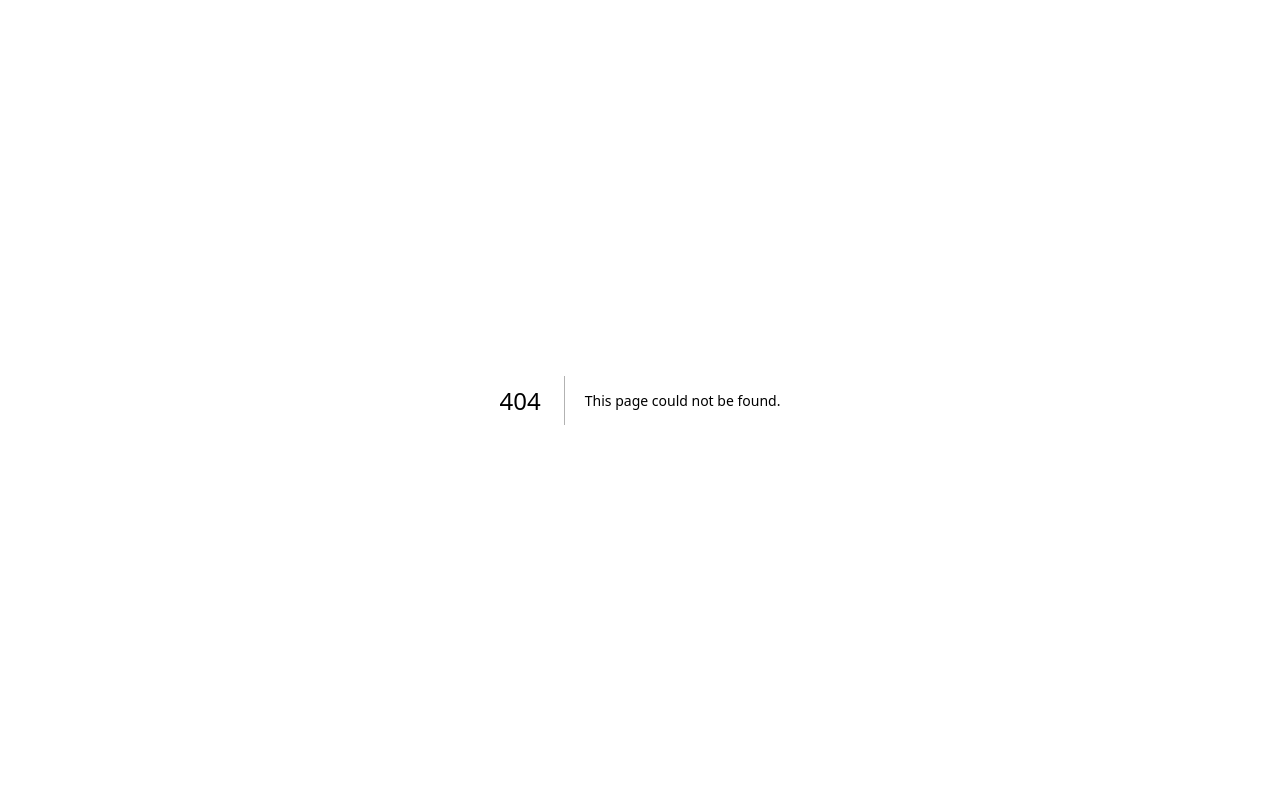
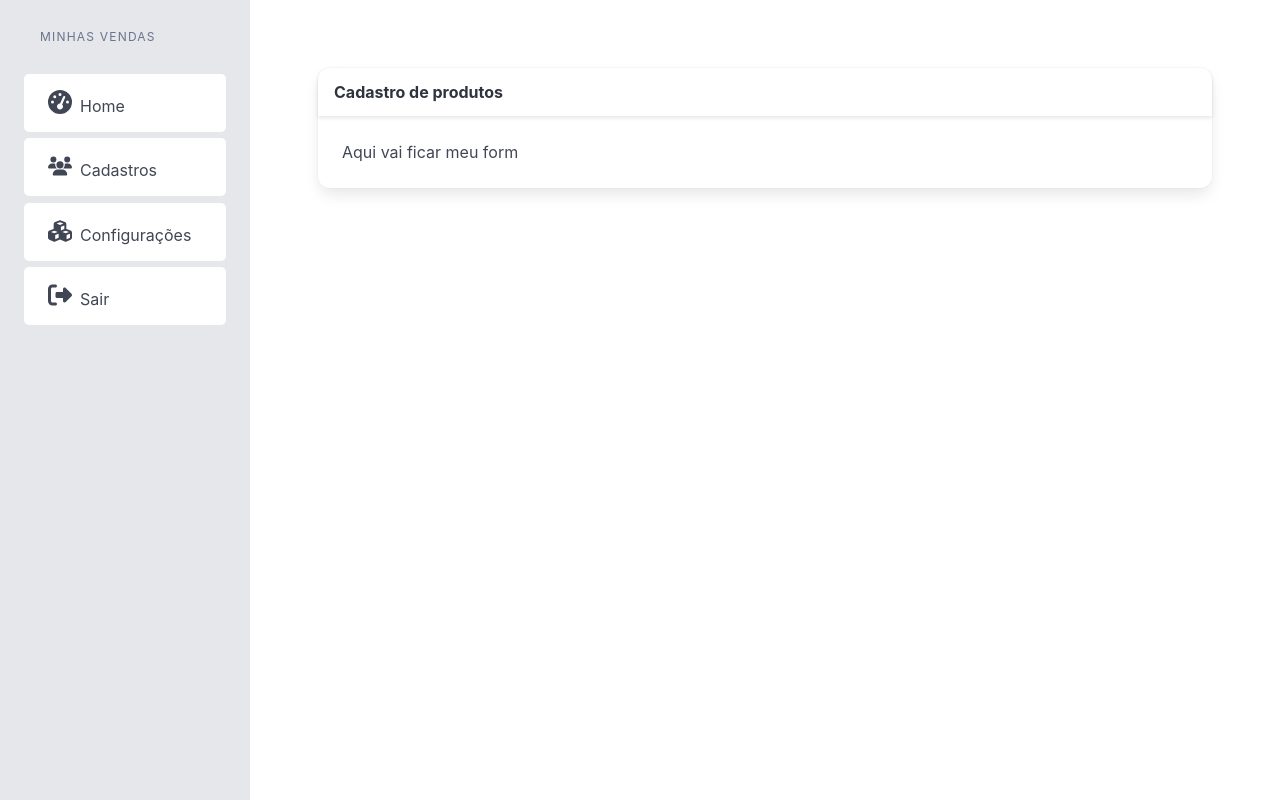
Before and after one commit to emersonpessoa01/vendas-app, a Next.js app: page /pages/cadastro/produtos in a window 1280 px wide. Before the commit this address had no page. Built offline with nearby package versions, Linux system fonts and the light colour scheme.

Commit message:
Upload initial :rocket:

```diff
--- a/src/app/layout.tsx
+++ b/src/app/layout.tsx
@@ -25,7 +25,6 @@ export default function RootLayout({
   return (
     <html lang="pt-BR">
       <body className={`${geistSans.variable} ${geistMono.variable} antialiased`}>
-
         {children}
       </body>
     </html>
--- a/src/app/page.tsx
+++ b/src/app/page.tsx
@@ -5,7 +5,7 @@ export default function Home() {
   return (
     <div>
       {/* <h1>Página Home</h1> */}
-      <Layout />
+      <Layout titulo="Cadastro de produtos">Aqui vai ficar meu form</Layout>;
     </div>
   );
 }
--- /dev/null
+++ b/src/app/pages/cadastro/produtos/page.tsx
@@ -0,0 +1,2 @@
+import { CadastroProdutos } from "components";
+export default CadastroProdutos;
--- a/src/app/pages/cadastros/cadastro/index.tsx
+++ /dev/null
@@ -1,3 +0,0 @@
-import {CadastroProdutos} from "components"
-
-export default CadastroProdutos;
--- a/src/app/pages/contatos/page.tsx
+++ /dev/null
@@ -1,7 +0,0 @@
-export default function Contatos() {
-  return (
-    <div>
-      <h1>Página Contatos</h1>
-    </div>
-  );
-}
--- a/src/components/layout/index.tsx
+++ b/src/components/layout/index.tsx
@@ -1,10 +1,14 @@
 "use client";
 
 import { Menu } from "./menu";
+
 interface LayoutProps{
-  titulo?: string;
+  titulo: string;
+  children: React.ReactNode;
 }
-export const Layout: React.FC<LayoutProps> = (props: LayoutProps) => {
+
+export const Layout: React.FC<LayoutProps> = ({titulo,children}) => {
+  console.log(`Título recebido: ${titulo}`);
   return (
     <div className="app">
       <section className="main-content is-flex is-fullheight">
@@ -15,10 +19,10 @@ export const Layout: React.FC<LayoutProps> = (props: LayoutProps) => {
           <div className="section">
             <div className="card">
               <div className="card-header">
-                <p className="card-header-title w-full">{props.titulo}</p>
+                <p className="card-header-title w-full">{titulo}</p>
               </div>
               <div className="card-content">
-                <div className="content">Conteúdo</div>
+                <div className="content">{children}</div>
               </div>
             </div>
           </div>
--- a/src/components/layout/menu/index.tsx
+++ b/src/components/layout/menu/index.tsx
@@ -9,10 +9,10 @@ export const Menu: React.FC = () => {
     <aside className="menu column is-2 is-narrow-mobile is-fullheight section is-hidden-mobile bg-gray-200">
       <p className="menu-label is-hidden-touch p-4">Minhas Vendas</p>
       <ul className="menu-list">
-        <MenuItem href="#" label="Home" icon={faTachometerAlt} />
-        <MenuItem href="#" label="Cadastros" icon={faUsers} />
-        <MenuItem href="#" label="Configurações" icon={faCubes} />
-        <MenuItem href="#" label="Sair" icon={faSignOutAlt} />
+        <MenuItem href="/" label="Home" icon={faTachometerAlt} />
+        <MenuItem href="/" label="Cadastros" icon={faUsers} />
+        <MenuItem href="/" label="Configurações" icon={faCubes} />
+        <MenuItem href="/" label="Sair" icon={faSignOutAlt} />
 
       </ul>
 
--- a/src/components/produtos/cadastro/index.tsx
+++ b/src/components/produtos/cadastro/index.tsx
@@ -1,7 +1,7 @@
+
 import { Layout } from "components";
-
-export const CadastroProdutos:React.FC = () => {
-  return(
-    <Layout titulo="Cadastro de Produtos"></Layout>
-  )
+export const CadastroProdutos: React.FC = () => {
+  return <Layout titulo="Cadastro de produtos" >
+    Aqui vai ficar meu form
+  </Layout>;
 };
```
